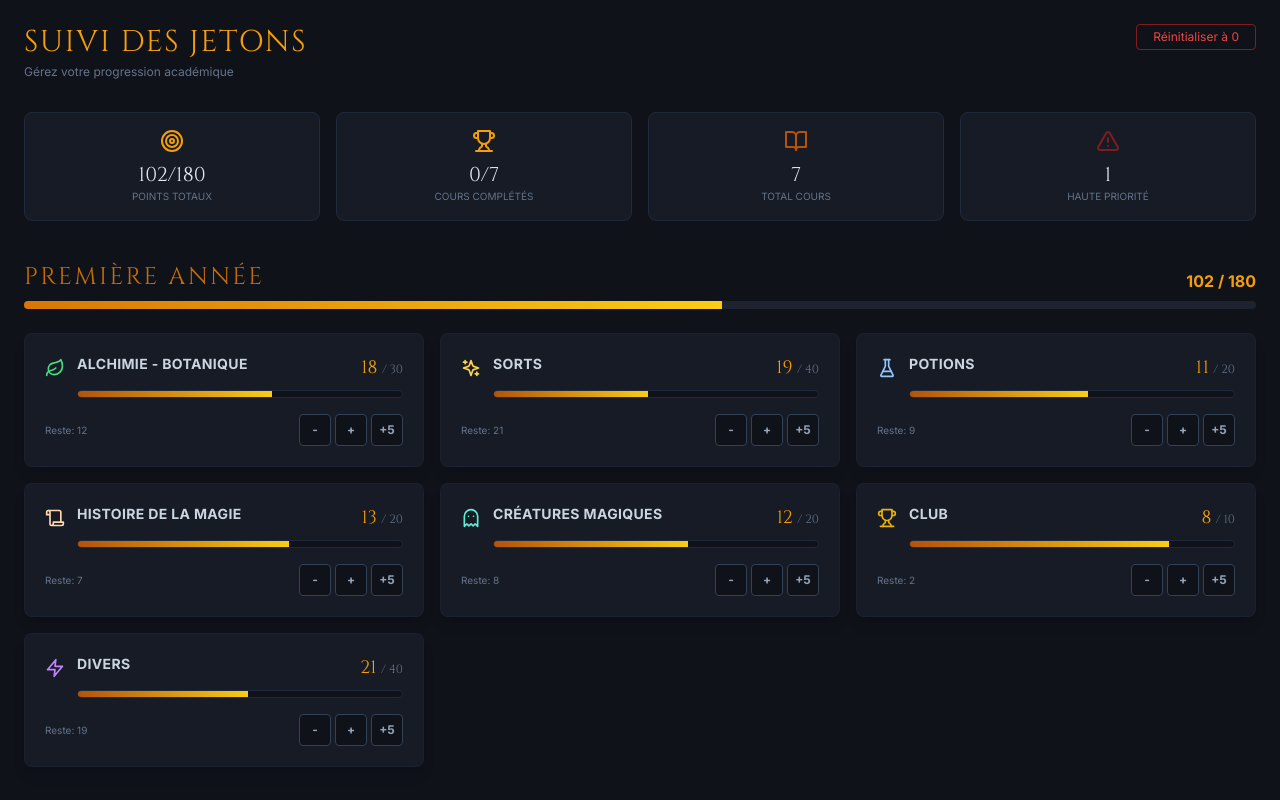
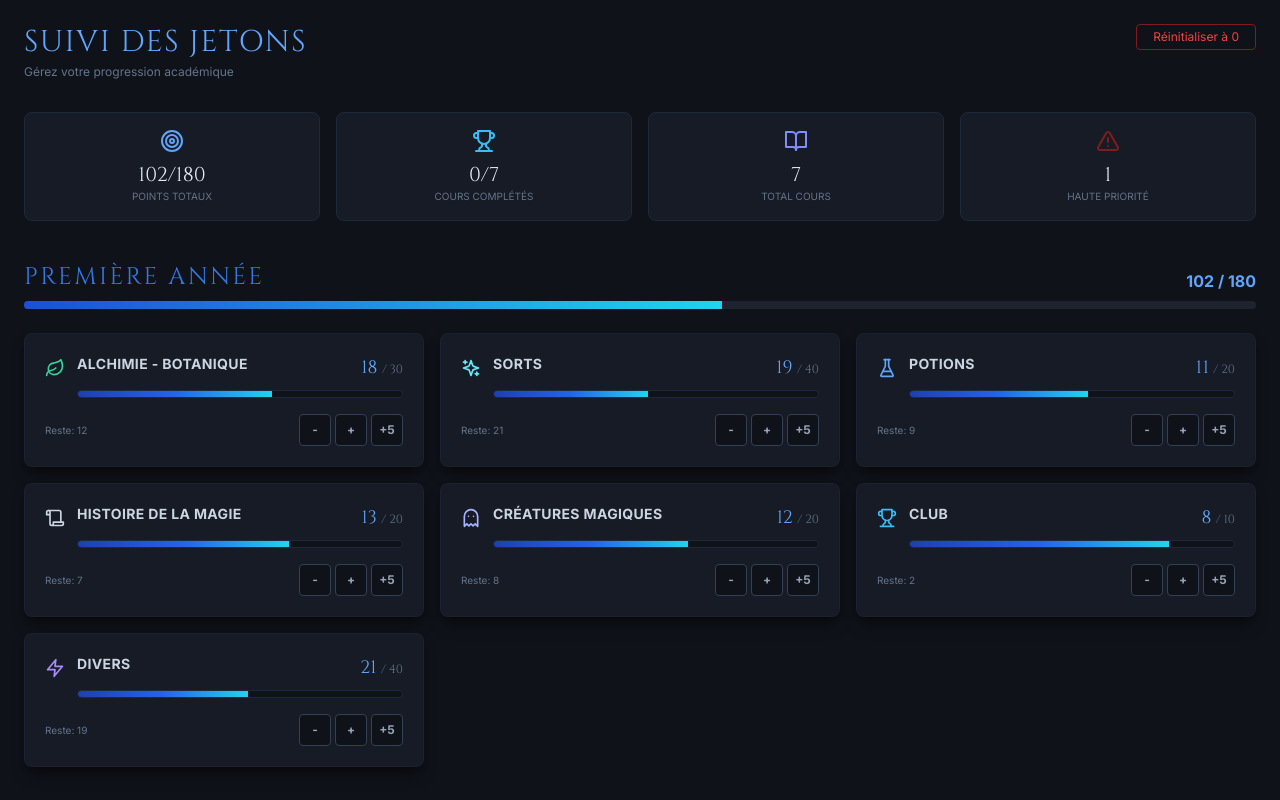
Before and after one commit to Miyoso/Magie, a Next.js app: page / in a window 1280 px wide. Built offline with nearby package versions, Linux system fonts and the light colour scheme.

Commit message:
Update page.js

```diff
--- a/app/page.js
+++ b/app/page.js
@@ -4,7 +4,7 @@ import React, { useState, useEffect } from 'react';
 import { Leaf, Sparkles, FlaskConical, Scroll, Ghost, Trophy, Zap, BookOpen, AlertTriangle, Target } from 'lucide-react';
 
 export default function TokenTracker() {
-    // Données de base (structure des cours)
+    // Données de base
     const defaultCourses = [
         { id: 1, title: 'ALCHIMIE - BOTANIQUE', icon: 'leaf', current: 18, max: 30, status: 'En cours' },
         { id: 2, title: 'SORTS', icon: 'sparkles', current: 19, max: 40, status: 'Priorité moyenne', priority: true },
@@ -18,7 +18,6 @@ export default function TokenTracker() {
     const [courses, setCourses] = useState([]);
     const [isLoaded, setIsLoaded] = useState(false);
 
-    // Chargement initial
     useEffect(() => {
         const savedData = localStorage.getItem('poudlard-tracker-v1');
         if (savedData) {
@@ -29,7 +28,6 @@ export default function TokenTracker() {
         setIsLoaded(true);
     }, []);
 
-    // Sauvegarde automatique
     useEffect(() => {
         if (isLoaded) {
             localStorage.setItem('poudlard-tracker-v1', JSON.stringify(courses));
@@ -39,13 +37,14 @@ export default function TokenTracker() {
     const getIcon = (name) => {
         const className = "w-5 h-5";
         switch(name) {
-            case 'leaf': return <Leaf className={`${className} text-green-400`} />;
-            case 'sparkles': return <Sparkles className={`${className} text-amber-300`} />;
-            case 'flask': return <FlaskConical className={`${className} text-blue-300`} />;
-            case 'scroll': return <Scroll className={`${className} text-orange-200`} />;
-            case 'ghost': return <Ghost className={`${className} text-teal-300`} />;
-            case 'trophy': return <Trophy className={`${className} text-yellow-500`} />;
-            case 'zap': return <Zap className={`${className} text-purple-400`} />;
+            // J'ai refroidi les couleurs des icônes pour aller avec le thème bleu
+            case 'leaf': return <Leaf className={`${className} text-emerald-400`} />;
+            case 'sparkles': return <Sparkles className={`${className} text-cyan-300`} />;
+            case 'flask': return <FlaskConical className={`${className} text-blue-400`} />;
+            case 'scroll': return <Scroll className={`${className} text-slate-300`} />;
+            case 'ghost': return <Ghost className={`${className} text-indigo-300`} />;
+            case 'trophy': return <Trophy className={`${className} text-sky-400`} />; // Trophée bleu céleste au lieu de jaune
+            case 'zap': return <Zap className={`${className} text-violet-400`} />;
             default: return <Zap className={className} />;
         }
     };
@@ -65,10 +64,8 @@ export default function TokenTracker() {
         }));
     };
 
-    // --- C'EST ICI QUE ÇA CHANGE ---
     const resetAll = () => {
         if(confirm("Veux-tu vraiment tout remettre à ZÉRO ?")) {
-            // On prend la structure par défaut, mais on force 'current' à 0 pour tous
             const zeroCourses = defaultCourses.map(course => ({
                 ...course,
                 current: 0
@@ -77,13 +74,15 @@ export default function TokenTracker() {
         }
     };
 
-    if (!isLoaded) return <div className="min-h-screen bg-[#0f1219] text-amber-500 flex items-center justify-center font-serif">Chargement de la magie...</div>;
+    if (!isLoaded) return <div className="min-h-screen bg-[#0f1219] text-blue-400 flex items-center justify-center font-serif">Chargement de la magie...</div>;
 
     return (
-        <div className="min-h-screen bg-[#0f1219] text-slate-200 p-6 selection:bg-amber-900 selection:text-white">
+        // Changement de la couleur de sélection en bleu
+        <div className="min-h-screen bg-[#0f1219] text-slate-200 p-6 selection:bg-blue-900 selection:text-white">
             <header className="mb-8 flex justify-between items-start">
                 <div>
-                    <h1 className="text-3xl font-serif text-amber-500 tracking-wider">SUIVI DES JETONS</h1>
+                    {/* Titre en bleu (blue-400) au lieu de amber-500 */}
+                    <h1 className="text-3xl font-serif text-blue-400 tracking-wider">SUIVI DES JETONS</h1>
                     <p className="text-xs text-slate-500 mt-1">Gérez votre progression académique</p>
                 </div>
                 <button onClick={resetAll} className="border border-red-900 text-red-500 hover:bg-red-900/20 px-4 py-1 rounded text-xs transition-colors">
@@ -92,43 +91,49 @@ export default function TokenTracker() {
             </header>
 
             <div className="grid grid-cols-2 md:grid-cols-4 gap-4 mb-10">
-                <StatCard icon={<Target className="text-amber-500 mb-2" />} value={`${totalPoints}/${maxPoints}`} label="Points Totaux" />
-                <StatCard icon={<Trophy className="text-amber-500 mb-2" />} value={`${completedCourses}/7`} label="Cours Complétés" />
-                <StatCard icon={<BookOpen className="text-amber-700 mb-2" />} value="7" label="Total Cours" />
+                {/* Icônes des stats passées en bleu/cyan */}
+                <StatCard icon={<Target className="text-blue-400 mb-2" />} value={`${totalPoints}/${maxPoints}`} label="Points Totaux" />
+                <StatCard icon={<Trophy className="text-sky-400 mb-2" />} value={`${completedCourses}/7`} label="Cours Complétés" />
+                <StatCard icon={<BookOpen className="text-indigo-400 mb-2" />} value="7" label="Total Cours" />
                 <StatCard icon={<AlertTriangle className="text-red-900 mb-2" />} value={highPriorityCount} label="Haute Priorité" />
             </div>
 
             <div className="mb-6">
                 <div className="flex justify-between items-end mb-2">
-                    <h2 className="text-2xl font-serif text-amber-600/90 tracking-widest uppercase">Première Année</h2>
-                    <span className="text-amber-500 font-bold">{totalPoints} / {maxPoints}</span>
+                    <h2 className="text-2xl font-serif text-blue-500/90 tracking-widest uppercase">Première Année</h2>
+                    <span className="text-blue-400 font-bold">{totalPoints} / {maxPoints}</span>
                 </div>
                 <div className="h-2 bg-[#1e2330] rounded-full overflow-hidden">
-                    <div className="h-full bg-gradient-to-r from-amber-600 to-yellow-400 transition-all duration-500" style={{ width: `${(totalPoints / maxPoints) * 100}%` }}></div>
+                    {/* Barre de progression globale : Dégradé Bleu -> Cyan */}
+                    <div className="h-full bg-gradient-to-r from-blue-700 to-cyan-400 transition-all duration-500" style={{ width: `${(totalPoints / maxPoints) * 100}%` }}></div>
                 </div>
             </div>
 
             <div className="grid grid-cols-1 md:grid-cols-2 xl:grid-cols-3 gap-4">
                 {courses.map(course => (
-                    <div key={course.id} className="bg-[#161b25] border border-slate-800/50 rounded-lg p-5 hover:border-amber-900/50 transition-colors shadow-lg">
+                    // Bordure au survol : Bleu
+                    <div key={course.id} className="bg-[#161b25] border border-slate-800/50 rounded-lg p-5 hover:border-blue-500/50 transition-colors shadow-lg shadow-black/40">
                         <div className="flex items-start gap-3 mb-4">
                             <div className="mt-1">{getIcon(course.icon)}</div>
                             <div className="w-full">
                                 <div className="flex justify-between">
                                     <h3 className="text-sm font-bold text-slate-300 uppercase tracking-wide">{course.title}</h3>
-                                    <span className="text-amber-500 font-serif text-lg">{course.current} <span className="text-xs text-slate-500">/ {course.max}</span></span>
+                                    {/* Score en bleu */}
+                                    <span className="text-blue-400 font-serif text-lg">{course.current} <span className="text-xs text-slate-500">/ {course.max}</span></span>
                                 </div>
                                 <div className="h-2 bg-[#0f1219] rounded-full overflow-hidden border border-slate-800 mt-2">
-                                    <div className="h-full bg-gradient-to-r from-amber-700 to-yellow-400 transition-all duration-300" style={{ width: `${(course.current / course.max) * 100}%` }}></div>
+                                    {/* Barres individuelles : Dégradé Bleu Foncé -> Bleu Clair */}
+                                    <div className="h-full bg-gradient-to-r from-blue-800 via-blue-600 to-cyan-400 transition-all duration-300" style={{ width: `${(course.current / course.max) * 100}%` }}></div>
                                 </div>
                             </div>
                         </div>
 
                         <div className="flex justify-between items-center mt-4">
                             <p className="text-[10px] text-slate-500">
-                                {course.current >= course.max ? <span className="text-green-500 font-bold">Terminé !</span> : `Reste: ${course.max - course.current}`}
+                                {course.current >= course.max ? <span className="text-cyan-400 font-bold shadow-cyan-500/20 drop-shadow-sm">Terminé !</span> : `Reste: ${course.max - course.current}`}
                             </p>
                             <div className="flex gap-1">
+                                {/* Boutons de contrôle : Hover bleu */}
                                 <ControlButton onClick={() => updatePoints(course.id, -1)}>-</ControlButton>
                                 <ControlButton onClick={() => updatePoints(course.id, 1)}>+</ControlButton>
                                 <ControlButton onClick={() => updatePoints(course.id, 5)}>+5</ControlButton>
@@ -153,7 +158,7 @@ function StatCard({ icon, value, label }) {
 
 function ControlButton({ children, onClick }) {
     return (
-        <button onClick={onClick} className="w-8 h-8 flex items-center justify-center bg-[#0f1219] border border-slate-700 text-slate-400 hover:text-amber-400 hover:border-amber-700 rounded transition-all active:scale-95 text-xs font-bold">
+        <button onClick={onClick} className="w-8 h-8 flex items-center justify-center bg-[#0f1219] border border-slate-700 text-slate-400 hover:text-cyan-400 hover:border-cyan-700 rounded transition-all active:scale-95 text-xs font-bold">
             {children}
         </button>
     );
```
